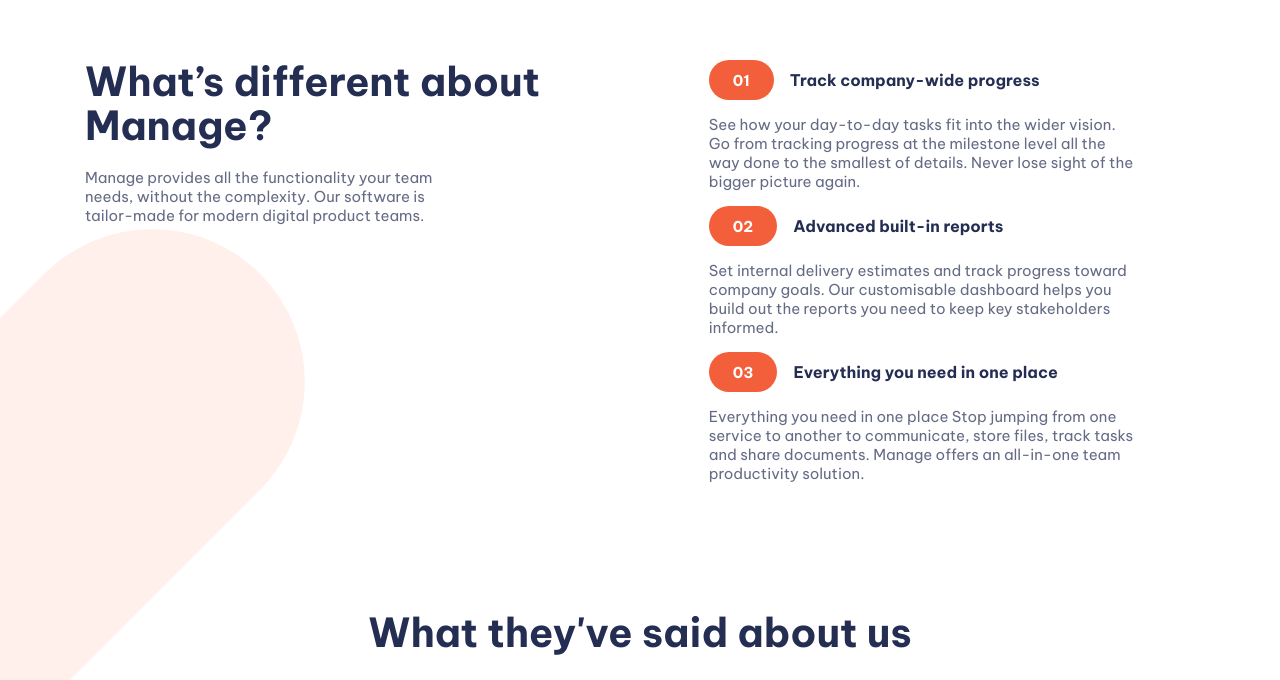
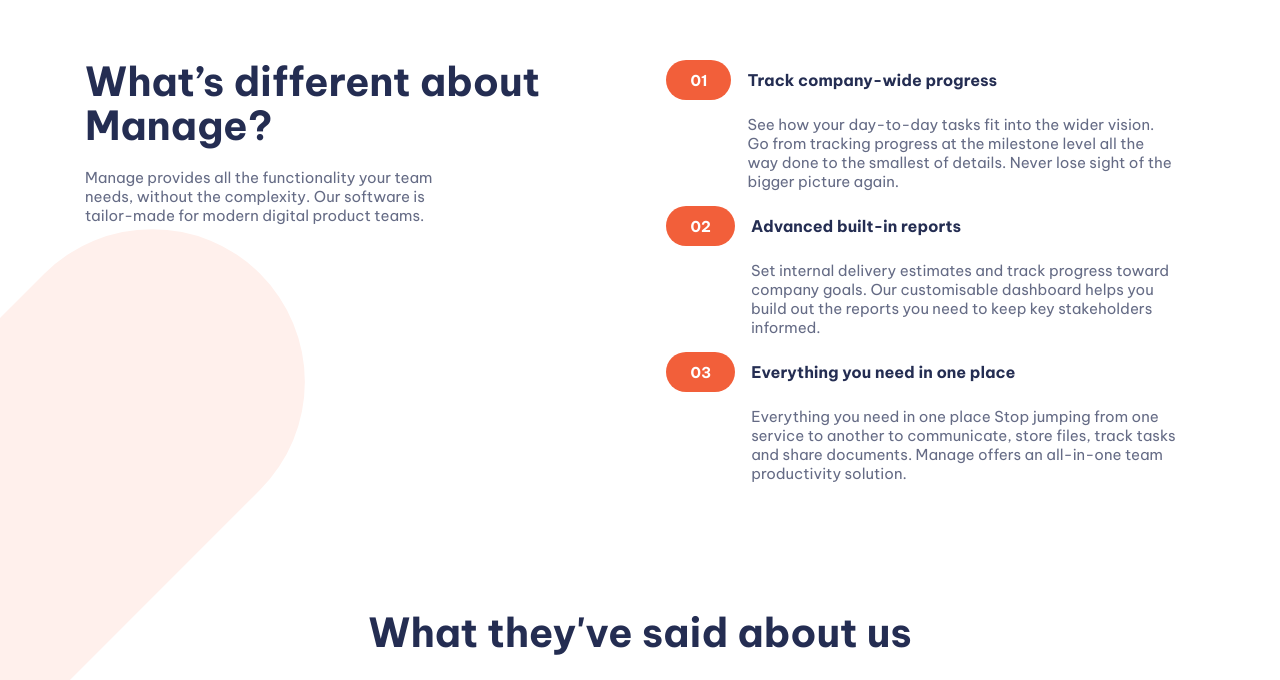
Before and after one commit to legion40216/Manage-Landing-Page-Website, a plain HTML site: page index.html in a window 1280 px wide. Shown: the part 765-1445 px from the top of the page. Drawn offline with Linux system fonts and the light colour scheme.

Commit message:
Update style.css

```diff
--- a/style.css
+++ b/style.css
@@ -457,10 +457,9 @@ box-shadow: 5em 0 0 var(--bg);
 }
 
 @media (min-width:30em){
-  .number-list__body{
+  .numbered-list li p {
     grid-column: 2/-1;
-
-  }
+}
 }
 
 /* Testomonial */
```
